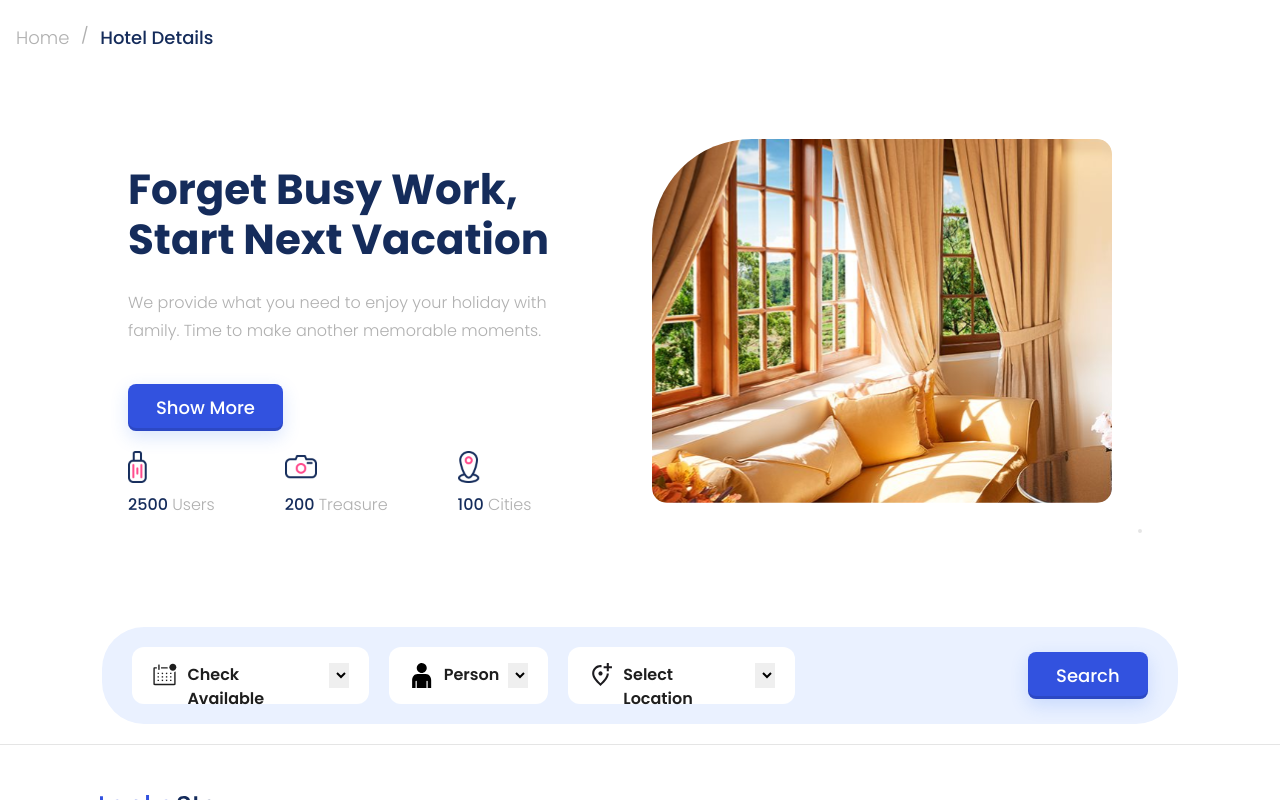
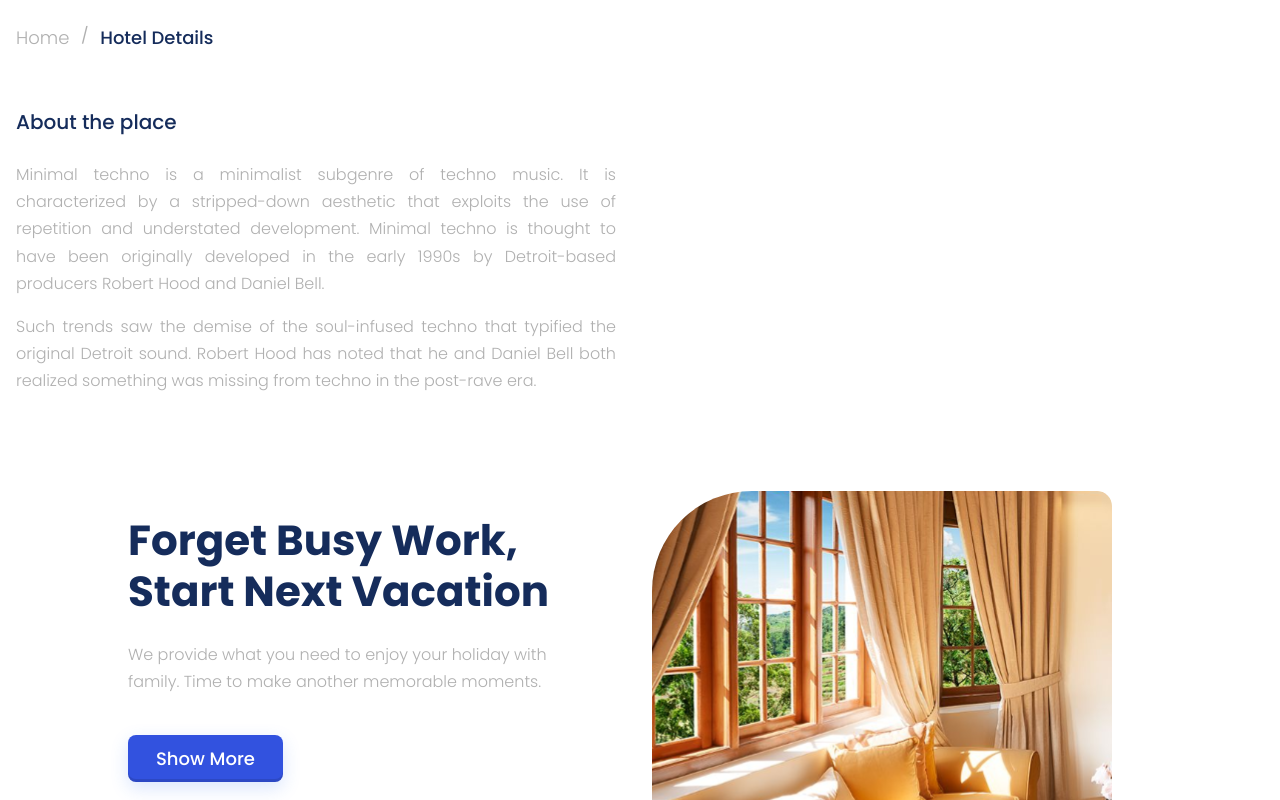
Before and after one commit to archis-academy/november-frontend-lankastay-1, a React (Vite) app: page / in a window 1280 px wide. Shown: the top 800 px of the page. Built offline with nearby package versions, Linux system fonts and the light colour scheme.

Commit message:
product description yapildi

```diff
--- /dev/null
+++ b/src/Components/ProductDescription/ProductDescription.jsx
@@ -0,0 +1,31 @@
+import React from 'react';
+import styles from './ProductDescription.module.scss';
+
+const ProductDescription = () => {
+  return (
+    <section className={styles.section}>
+
+      <div className={styles['product-container']}>
+
+        <h2 className={styles.title}>About the place</h2>
+
+        <p className={styles.text}>
+          Minimal techno is a minimalist subgenre of techno music. It is characterized
+          by a stripped-down aesthetic that exploits the use of repetition and
+          understated development. Minimal techno is thought to have been
+          originally developed in the early 1990s by Detroit-based producers Robert
+          Hood and Daniel Bell.
+        </p>
+
+        <p className={styles.text}>
+          Such trends saw the demise of the soul-infused techno that typified the
+          original Detroit sound. Robert Hood has noted that he and Daniel Bell both
+          realized something was missing from techno in the post-rave era.
+        </p>
+
+      </div>
+    </section>
+  );
+};
+
+export default ProductDescription;
--- /dev/null
+++ b/src/Components/ProductDescription/ProductDescription.module.scss
@@ -0,0 +1,36 @@
+.section {
+  width: 100%;
+  display: flex;
+  justify-content: center;
+  padding: 32px 0;
+  background-color: #fff;
+  font-family: 'Poppins', sans-serif;
+}
+
+.product-container {
+  width: 100%;
+  max-width: 1300px;
+  padding: 0 16px;
+  display: flex;
+  flex-direction: column;
+  gap: 16px;
+}
+
+.title {
+  color: #152c5b;
+  font-size: 20px;
+  font-weight: 500;
+  margin: 0;
+  margin-bottom: 8px;
+}
+
+.text {
+  width: 100%;
+  max-width: 600px;
+  color: #b0b0b0;
+  font-size: 16px;
+  line-height: 1.7;
+  font-weight: 300;
+  margin: 0;
+  text-align: justify;
+}
--- a/src/pages/home/home.jsx
+++ b/src/pages/home/home.jsx
@@ -3,11 +3,13 @@ import HeroSection from '../../sections/HeroSection/heroSection';
 import SearchFilterBar from '../../Components/SearchFilterBar/SearchFilterBar';
 import Footer from '../../Components/footer/Footer';
 import Breadcrumb from '../../Components/Breadcrumb/breadcrumb';
+import ProductDescription from '../../Components/ProductDescription/ProductDescription';
 
 export const Home = () => {
   return (
     <div>
       <Breadcrumb />
+      <ProductDescription />
       <HeroSection />
       <SearchFilterBar />
       <Footer />
```
